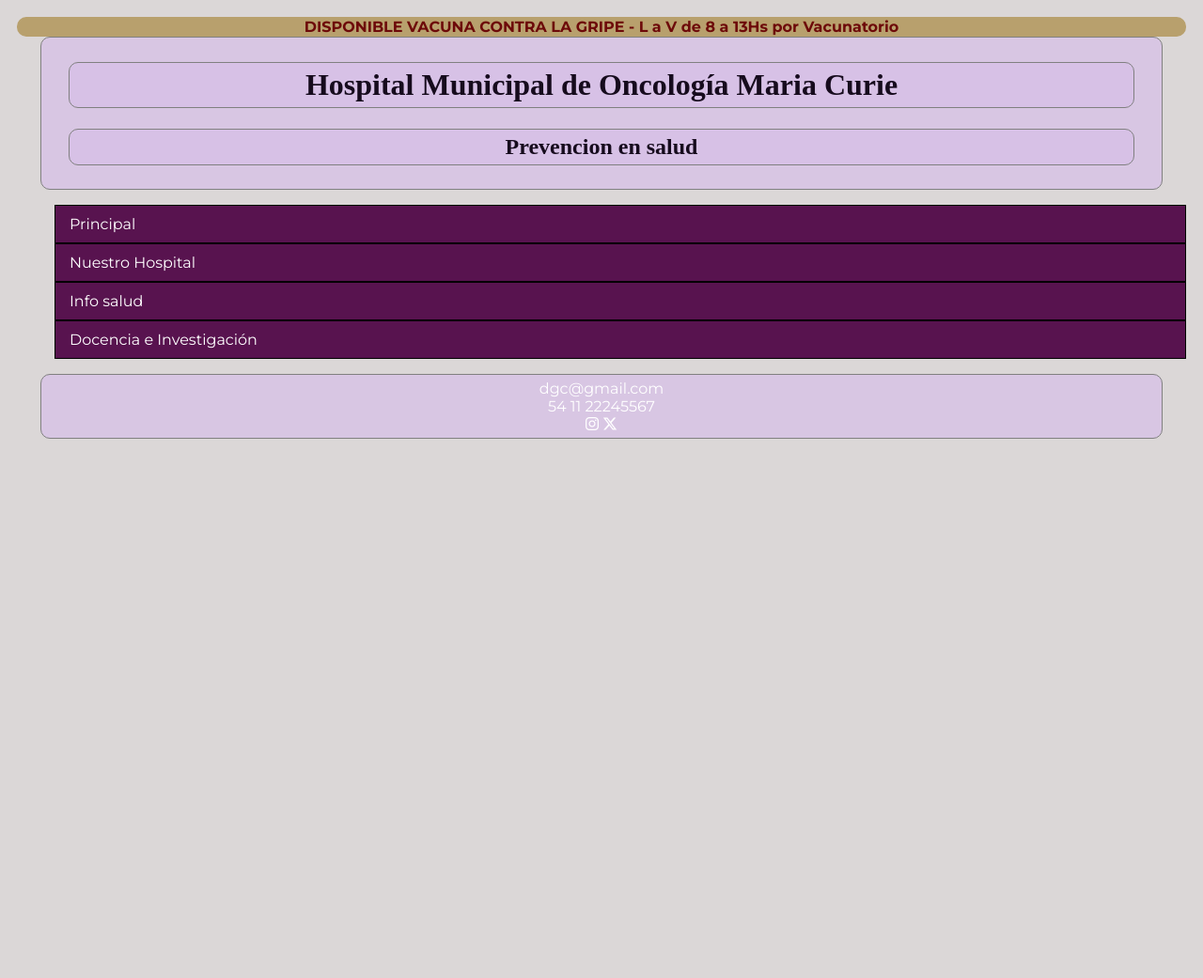
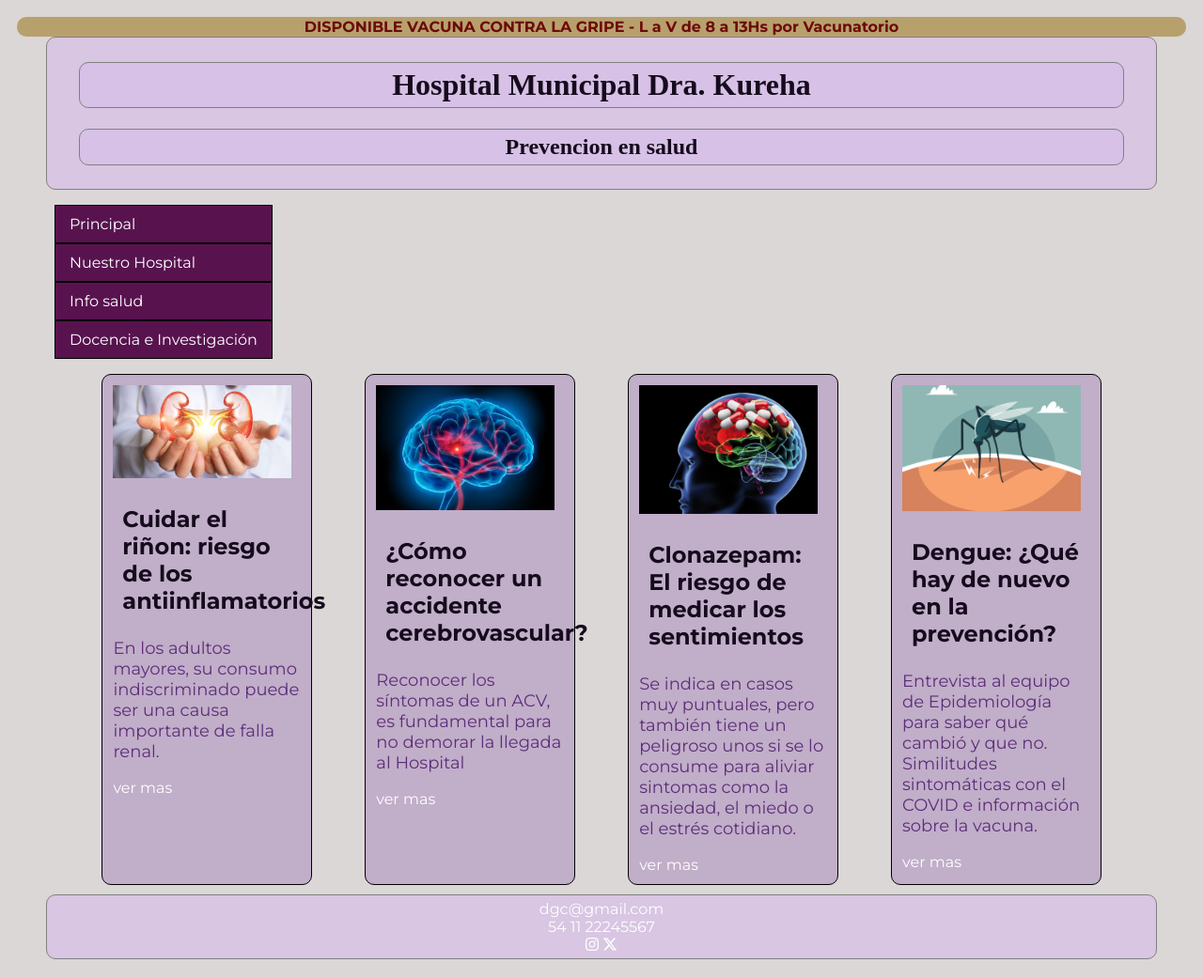
Before and after one commit to DGCprogram/cac_24165, a plain HTML site: page CaC/prevencion.html in a window 1280 px wide. Shown: the whole page at 94% size. Before the commit the page ends 800 px from the top, so only its background shows below. Drawn offline with Linux system fonts and the light colour scheme; a web font is replaced by a local one.

Commit message:
Agregado doc Prevencion

```diff
--- a/CaC/css/style.css
+++ b/CaC/css/style.css
@@ -2,6 +2,32 @@
 
 @import url('https://fonts.googleapis.com/css2?family=Briem+Hand:wght@100..900&family=Montserrat:ital,wght@0,100..900;1,100..900&family=Sedan+SC&display=swap');
 
+
+@media screen and(max-width:576px){
+    .box {
+        display: flex;
+        flex-direction: column;
+        flex-wrap: wrap;
+        width: 100%;
+    }
+        .box article{width:100%}
+
+}
+
+@media screen and(min-width:577px) and (max-width:900px){
+    .box{display: flex;
+        flex-wrap: wrap;
+        }
+        .box article{width: 50%;}
+        .box article :first-child{width: 100%;}
+
+}
+
+@media screen and(min-width:901px) and (max-width:1200px){
+
+
+}
+*{box-sizing: border-box;}
 .novedad {color:rgb(109, 9, 9);
         background: rgb(184, 160, 109);
         text-align: center;
@@ -40,6 +66,7 @@ h1,h2,h3,h4{
     text-align: center;
     border: 1px solid grey;
     border-radius: 10px;
+
 }
 
 
@@ -48,6 +75,7 @@ body{background: rgb(219, 215, 215);
     border-radius: 10px;
     margin-bottom: 10px;
     font-family: "Montserrat", sans-serif;
+    overflow: scroll;
 }
 /*.serv{background: url(../img/portada.jpg), rgb(219, 215, 215);
 background-size: 80%; background-position: center;
@@ -65,15 +93,28 @@ a{
     text-decoration: none;
     color:#ffffff;
 
-/*.boxmodel{display:flex}*/
+
 }
 .lab{
     color:#5C2E79;
     text-decoration:underline;
 
 }
+.plan{
+    color:#5C2E79;
+    text-decoration:underline;
+
+}
+
+.nav{
+    display: flex;
+    flex-direction: row;
+    flex-wrap: nowrap;
+    justify-content: space-between;
+}
 ul, ol{
     list-style: none;
+   /* width: 100%;*/
 }
 .nav li {
     background-color: #58134f;
@@ -87,6 +128,10 @@ ul, ol{
 
 }
 .nav li a:hover {
+    background-color: #434343;
+}
+
+.nav li a:active{
     background-color: #434343;
 }
 .nav >li{
@@ -110,6 +155,8 @@ ul, ol{
     width: 70%;
     margin-left: auto;
     margin-right: auto;
+    padding: 0;
+
 
 }
 .imghosp{
@@ -133,3 +180,38 @@ ul, ol{
     border: 2px solid grey;
     text-align:center
 }
+.box{
+    display:flex;
+    flex-wrap: wrap;
+    align-content: space-between;
+    flex-direction: row;
+    justify-content: space-around;
+    width: 90%;
+    margin: 0 auto;
+    }
+    .box article{
+        background: #9f79b66f;
+        border-radius: 10px;
+        margin-bottom: 10px;
+        width: 20%;
+        border: 1px solid black;
+
+        padding: 1%;
+        }
+
+
+        .noticia{
+
+            width: 95%;
+            }
+            .noticia img{
+                width: 100%;
+                }
+
+    .box h2{
+        background: none;
+        color: none;
+        border: none;
+        text-align: left;
+
+        }
--- a/CaC/prevencion.html
+++ b/CaC/prevencion.html
@@ -6,6 +6,7 @@
     <title>Prevencion</title>
     <link rel="icon" type="image/png" href="img/molecula.png">
     <link rel= "stylesheet" href="css/style.css">
+    <link rel="stylesheet" href="flexbox.css">
     <link rel="stylesheet" href="https://cdnjs.cloudflare.com/ajax/libs/font-awesome/6.5.2/css/all.min.css">
 </head>
 <body>
@@ -15,7 +16,7 @@
         </span>
     </div>
 
-    <header><h1>Hospital Municipal de Oncología Maria Curie</h1>
+    <header><h1>Hospital Municipal Dra. Kureha</h1>
         <h2>Prevencion en salud</h2></header>
     <nav class="nav">
         <ul>
@@ -64,6 +65,49 @@
             </li>
         </ul>
     </nav>
+    <section class="box">
+        <article>
+            <div class="noticia">
+                <img src="img/bbb.jpeg" alt="">
+            </div>
+            <h2>Cuidar el riñon: riesgo de los antiinflamatorios</h2>
+            <p>En los adultos mayores, su consumo indiscriminado puede ser una causa importante de
+               falla renal.
+            </p>
+            <a href="pdf/riñon.pdf" target="_blank">ver mas</a>
+
+        </article>
+        <article>
+            <div class="noticia">
+                <img src="img/acv.jpg" alt="">
+            </div>
+            <h2>¿Cómo reconocer un accidente cerebrovascular?</h2>
+            <p>Reconocer los síntomas de un ACV, es fundamental para no demorar la llegada al Hospital</p>
+            <a href="pdf/acv.pdf" target="_blank">ver mas</a>
+        </article>
+        <article>
+            <div class="noticia">
+                <img src="img/psico.jpg" alt="">
+            </div>
+            <h2>Clonazepam: El riesgo de medicar los sentimientos</h2>
+            <p>Se indica en casos muy puntuales, pero también tiene un peligroso unos
+                si se lo consume para aliviar sintomas como la ansiedad, el miedo o el estrés cotidiano.
+            </p>
+            <a href="pdf/Clonazepam.pdf" target="_blank">ver mas</a>
+        </article>
+        <article>
+            <div class="noticia">
+                <img src="img/Dengue.png" alt="">
+            </div>
+            <h2>Dengue: ¿Qué hay de nuevo en la prevención?</h2>
+            <p>Entrevista al equipo de Epidemiología para saber qué cambió y que no.
+                Similitudes sintomáticas con el COVID e información sobre la vacuna.
+            </p>
+            <a href="pdf/Dengue.pdf" target="_blank">ver mas</a>
+        </article>
+    </section>
+
+
     <footer>
         <div><a href="mailto:dgc@gmail.com" target="_blank">dgc@gmail.com</a>
             <br>
```
Also changed, not shown: CaC/cardiovascular.html (+7 -6 lines), CaC/enfermeria.html (+1 -1 lines), CaC/index.html (+1 -3 lines), CaC/img/Dengue.png (added), CaC/img/acv.jpg (added), CaC/img/bbb.jpeg (added), CaC/img/psico.jpg (added), CaC/img/riñon.jfif (added), 4 other files.
